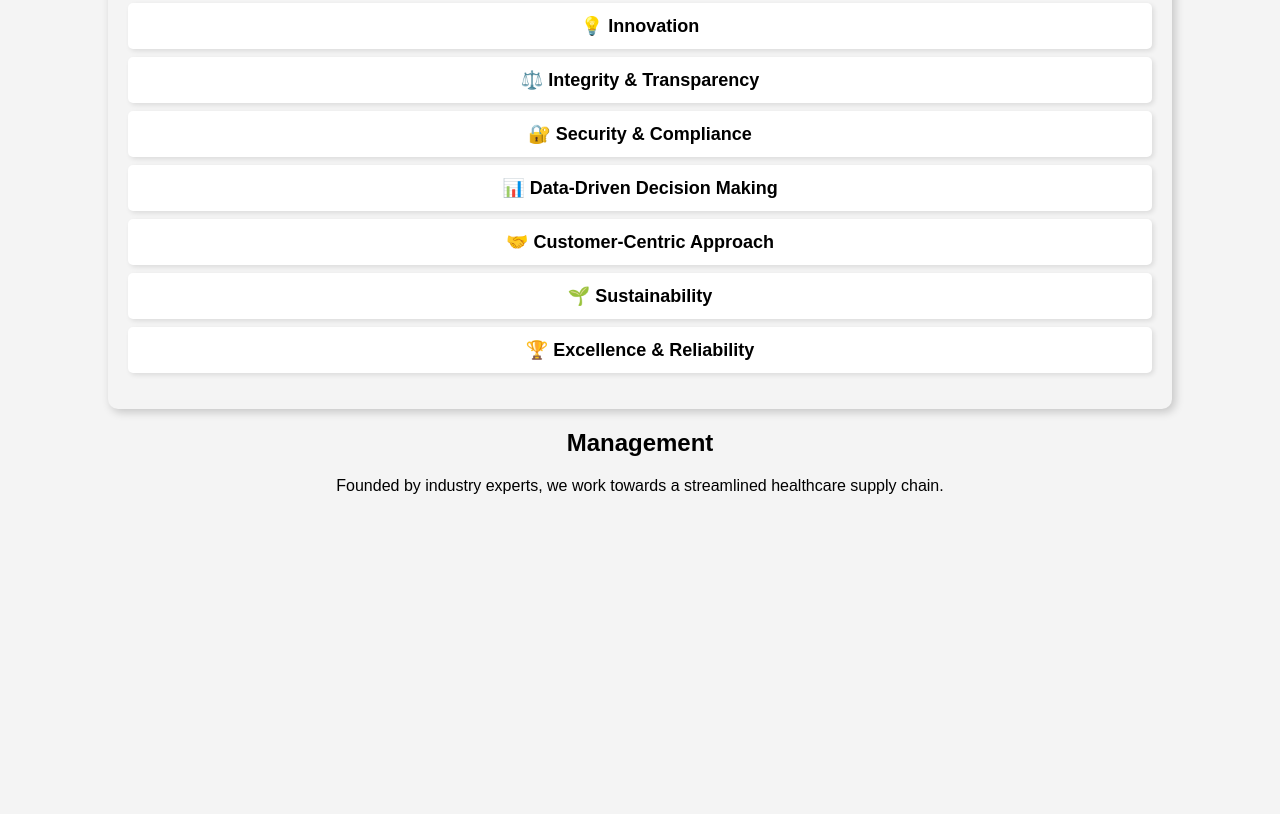
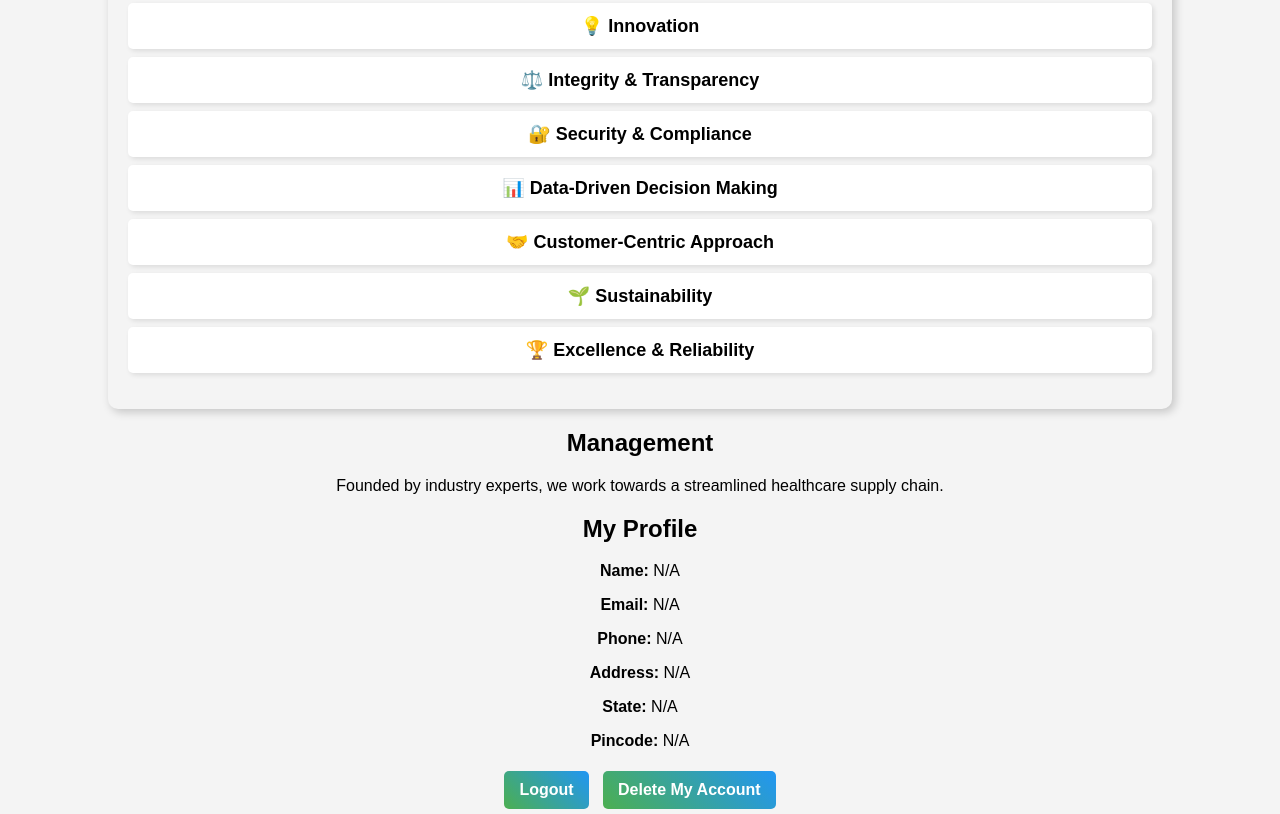
Before and after one commit to YeshwanthKGowda/Drug-Inventory-Management, a plain HTML site: page home.html in a window 1280 px wide. Shown: the part 1173-1987 px from the top of the page. Before the commit the page ends 1684 px from the top, so only its background shows below. Drawn offline with Linux system fonts and the light colour scheme.

Commit message:
added logout and delete account option

```diff
--- a/home.html
+++ b/home.html
@@ -20,9 +20,10 @@
         <a href="inventory.html"><button>Inventory</button></a>
         <a href="billing.html"><button>Billing</button></a>
         <a href="store.html"><button>Store</button></a>
-
+        <a href="#profile"><button>My Profile</button></a>
     </nav>
 
+    <!-- About Us Section -->
     <section class="info-section">
         <section class="about-us">
             <h2>About Us</h2>
@@ -62,5 +63,25 @@
         <p>Founded by industry experts, we work towards a streamlined healthcare supply chain.</p>
     </section>
 
+    <!-- My Profile Section -->
+    <section id="profile" class="profile-section">
+        <h2>My Profile</h2>
+        <div class="profile-details">
+            <p><strong>Name:</strong> <span id="user-name"></span></p>
+            <p><strong>Email:</strong> <span id="user-email"></span></p>
+            <p><strong>Phone:</strong> <span id="user-phone"></span></p>
+            <p><strong>Address:</strong> <span id="user-address"></span></p>
+            <p><strong>State:</strong> <span id="user-state"></span></p>
+            <p><strong>Pincode:</strong> <span id="user-pincode"></span></p>
+        </div>
+
+        <!-- Logout & Delete Account Buttons -->
+        <div class="profile-actions">
+            <button onclick="logoutUser()">Logout</button>
+            <button class="delete-btn" onclick="deleteAccount()">Delete My Account</button>
+        </div>
+    </section>
+
+    <script src="home.js"></script>
 </body>
 </html>
--- /dev/null
+++ b/home.js
@@ -0,0 +1,31 @@
+// Function to Load User Profile Data
+function loadUserProfile() {
+    let user = JSON.parse(localStorage.getItem("loggedInUser")) || {};
+
+    document.getElementById("user-name").innerText = user.name || "N/A";
+    document.getElementById("user-email").innerText = user.email || "N/A";
+    document.getElementById("user-phone").innerText = user.phone || "N/A";
+    document.getElementById("user-address").innerText = user.address || "N/A";
+    document.getElementById("user-state").innerText = user.state || "N/A";
+    document.getElementById("user-pincode").innerText = user.pincode || "N/A";
+}
+
+// Function to Logout User
+function logoutUser() {
+    if (confirm("Are you sure you want to log out?")) {
+        localStorage.removeItem("loggedInUser"); // Remove user session
+        window.location.href = "index.html"; // Redirect to Login Page
+    }
+}
+
+// Function to Delete Account
+function deleteAccount() {
+    if (confirm("⚠️ Are you sure you want to DELETE your account? This action cannot be undone!")) {
+        localStorage.removeItem("loggedInUser"); // Remove user data
+        alert("Your account has been deleted successfully.");
+        window.location.href = "index.html"; // Redirect to Signup Page
+    }
+}
+
+// Load User Profile on Page Load
+window.onload = loadUserProfile;
```
